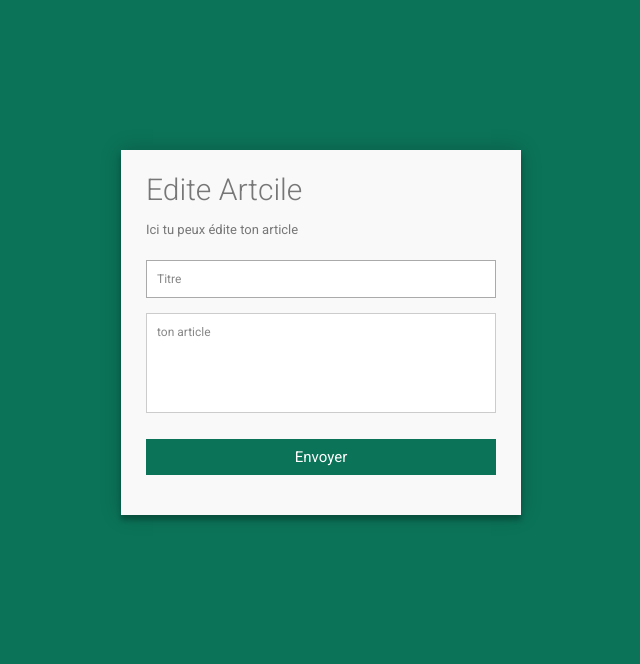
After one commit to Zyco-tv/ProjetFilrouge, a PHP site: page /edite-blog.html in a window 1280 px wide. The commit adds this page. Shown: the top 664 px of the page, without its empty margins (319-959 px from the left). Run offline with PHP 8.4, Linux system fonts and the light colour scheme.

Commit message:
vue édite pour l'article

```diff
--- /dev/null
+++ b/blog/css/edite.css
@@ -0,0 +1,144 @@
+@import url(https://fonts.googleapis.com/css?family=Roboto:400,300,600,400italic);
+* {
+  margin: 0;
+  padding: 0;
+  box-sizing: border-box;
+  -webkit-box-sizing: border-box;
+  -moz-box-sizing: border-box;
+  -webkit-font-smoothing: antialiased;
+  -moz-font-smoothing: antialiased;
+  -o-font-smoothing: antialiased;
+  font-smoothing: antialiased;
+  text-rendering: optimizeLegibility;
+}
+
+body {
+  font-family: "Roboto", Helvetica, Arial, sans-serif;
+  font-weight: 100;
+  font-size: 12px;
+  line-height: 30px;
+  color: #777;
+  background: #0b7358;
+}
+
+.container {
+  max-width: 400px;
+  width: 100%;
+  margin: 0 auto;
+  position: relative;
+}
+
+#contact input[type="text"],
+#contact input[type="email"],
+#contact input[type="tel"],
+#contact input[type="url"],
+#contact textarea,
+#contact button[type="submit"] {
+  font: 400 12px/16px "Roboto", Helvetica, Arial, sans-serif;
+}
+
+#contact {
+  background: #F9F9F9;
+  padding: 25px;
+  margin: 150px 0;
+  box-shadow: 0 0 20px 0 rgba(0, 0, 0, 0.2), 0 5px 5px 0 rgba(0, 0, 0, 0.24);
+}
+
+#contact h3 {
+  display: block;
+  font-size: 30px;
+  font-weight: 300;
+  margin-bottom: 10px;
+}
+
+#contact h4 {
+  margin: 5px 0 15px;
+  display: block;
+  font-size: 13px;
+  font-weight: 400;
+}
+
+fieldset {
+  border: medium none !important;
+  margin: 0 0 10px;
+  min-width: 100%;
+  padding: 0;
+  width: 100%;
+}
+
+#contact input[type="text"],
+#contact input[type="email"],
+#contact input[type="tel"],
+#contact input[type="url"],
+#contact textarea {
+  width: 100%;
+  border: 1px solid #ccc;
+  background: #FFF;
+  margin: 0 0 5px;
+  padding: 10px;
+}
+
+#contact input[type="text"]:hover,
+#contact input[type="email"]:hover,
+#contact input[type="tel"]:hover,
+#contact input[type="url"]:hover,
+#contact textarea:hover {
+  -webkit-transition: border-color 0.3s ease-in-out;
+  -moz-transition: border-color 0.3s ease-in-out;
+  transition: border-color 0.3s ease-in-out;
+  border: 1px solid #aaa;
+}
+
+#contact textarea {
+  height: 100px;
+  max-width: 100%;
+  resize: none;
+}
+
+#contact button[type="submit"] {
+  cursor: pointer;
+  width: 100%;
+  border: none;
+  background: #0b7358;
+  color: #FFF;
+  margin: 0 0 5px;
+  padding: 10px;
+  font-size: 15px;
+}
+
+#contact button[type="submit"]:hover {
+  background: #43A047;
+  -webkit-transition: background 0.3s ease-in-out;
+  -moz-transition: background 0.3s ease-in-out;
+  transition: background-color 0.3s ease-in-out;
+}
+
+#contact button[type="submit"]:active {
+  box-shadow: inset 0 1px 3px rgba(0, 0, 0, 0.5);
+}
+
+.copyright {
+  text-align: center;
+}
+
+#contact input:focus,
+#contact textarea:focus {
+  outline: 0;
+  border: 1px solid #aaa;
+}
+
+::-webkit-input-placeholder {
+  color: #888;
+}
+
+:-moz-placeholder {
+  color: #888;
+}
+
+::-moz-placeholder {
+  color: #888;
+}
+
+:-ms-input-placeholder {
+  color: #888;
+}
--- a/blog/css/style.css
+++ b/blog/css/style.css
@@ -5,3 +5,8 @@
 .txt{
     color: white;
 }
+
+.lead{
+    width: 100%;
+    height: 100%;
+}
--- /dev/null
+++ b/blog/edite-blog.html
@@ -0,0 +1,29 @@
+<!DOCTYPE html>
+<html lang="en" >
+<head>
+  <meta charset="UTF-8">
+  <title>Edite article</title>
+  <link rel="stylesheet" href="css/edite.css">
+
+</head>
+<body>
+<!-- partial:index.partial.html -->
+<div class="container">
+  <form id="contact" action="" method="post">
+    <h3>Edite Artcile</h3>
+    <h4>Ici tu peux édite ton article</h4>
+    <fieldset>
+      <input placeholder="Titre" type="text" tabindex="1" required autofocus>
+    </fieldset>
+    <fieldset>
+      <textarea placeholder="ton article" tabindex="5" required></textarea>
+    </fieldset>
+    <fieldset>
+      <button name="submit" type="submit" id="contact-submit" data-submit="...Sending">Envoyer</button>
+    </fieldset>
+  </form>
+</div>
+<!-- partial -->
+
+</body>
+</html>
```
